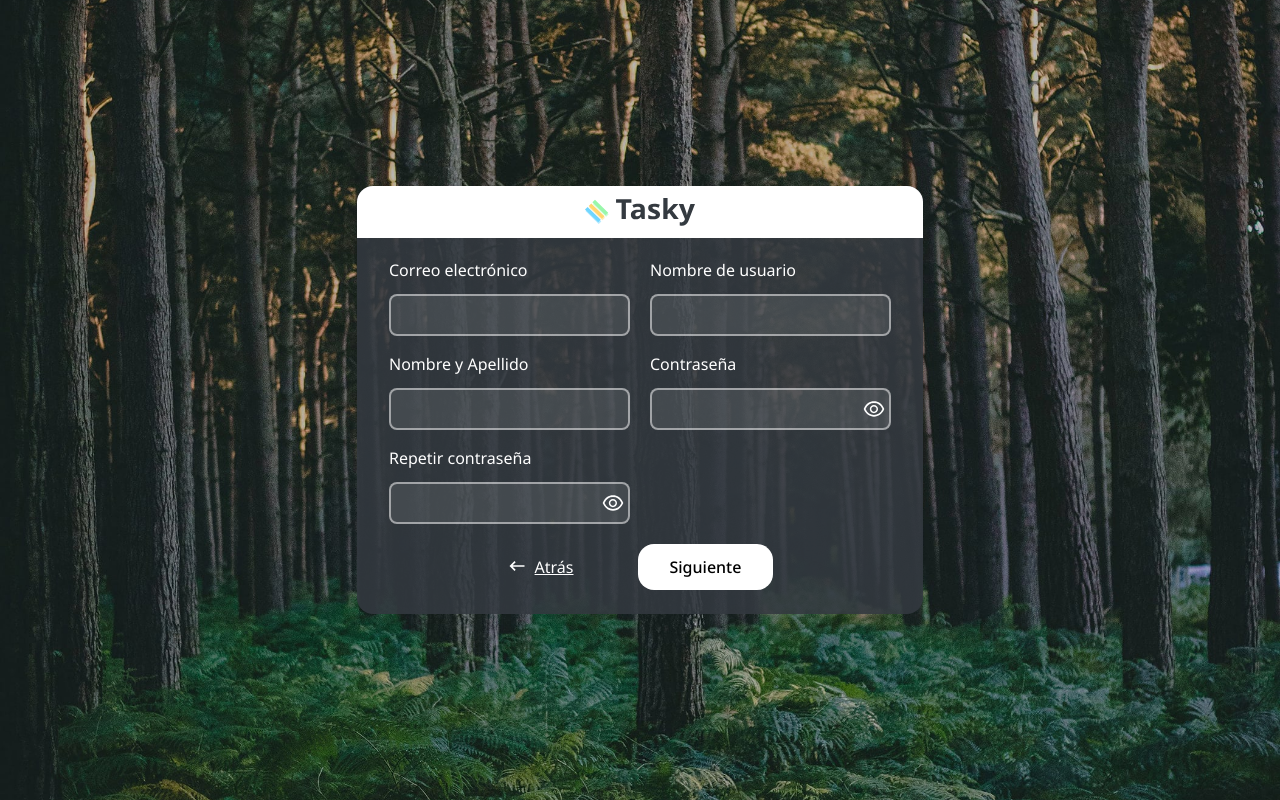
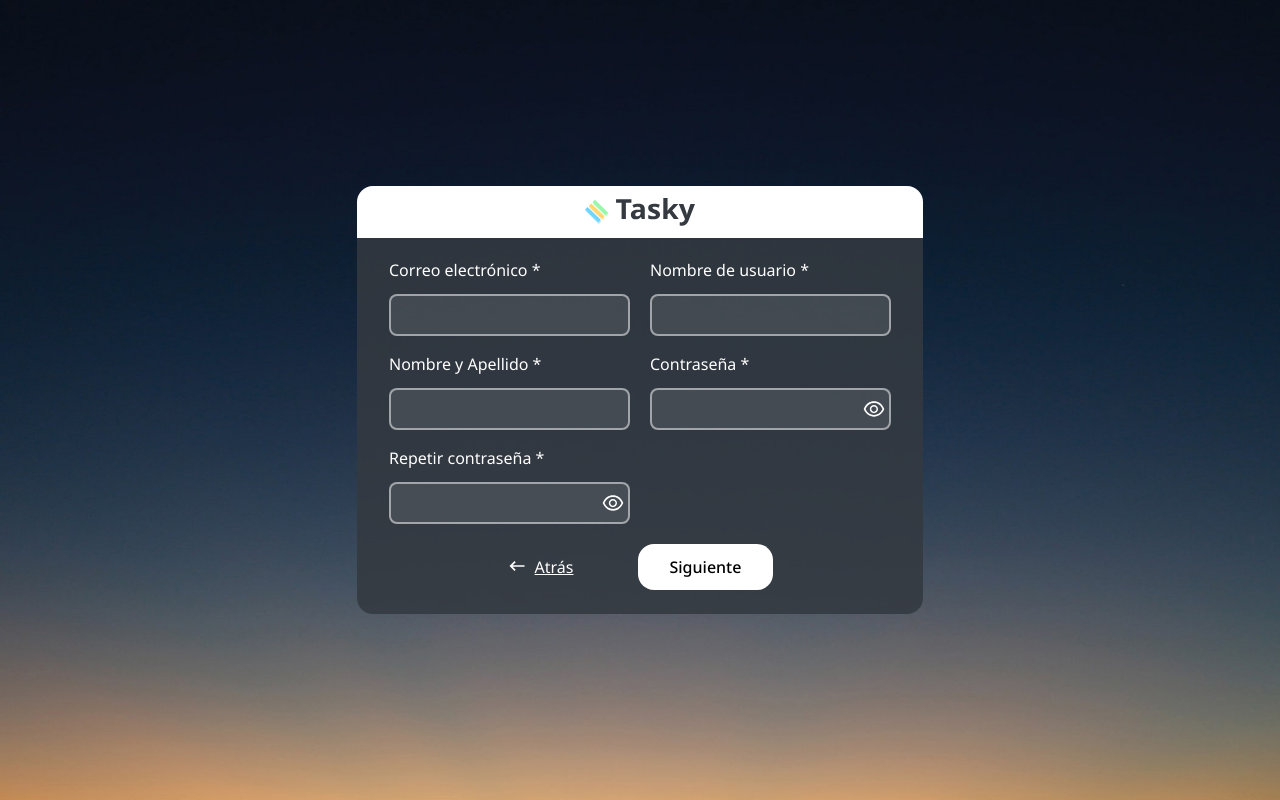
Before and after one commit to emilianovaccaro/Tasky, a React (Vite) app in the folder client/: page /register in a window 1280 px wide. Built offline with nearby package versions, Linux system fonts and the light colour scheme.

Commit message:
UI Fixes in login and register

```diff
--- a/client/src/App.jsx
+++ b/client/src/App.jsx
@@ -25,9 +25,9 @@ function App() {
 
   useEffect(()=> {
     setMode(currentTheme(localStorage.getItem('theme')))
-    const background = localStorage.getItem('background') || 'forest'
+    const background = localStorage.getItem('background') || 'sunset'
+    background === 'sunset' && (document.body.style.backgroundImage = `url(${Sunset})`)
     background === 'forest' && (document.body.style.backgroundImage = `url(${Forest})`)
-    background === 'sunset' && (document.body.style.backgroundImage = `url(${Sunset})`)
     background === 'mountain' && (document.body.style.backgroundImage = `url(${Mountain}`)
   },[])
 
--- a/client/src/components/Task.jsx
+++ b/client/src/components/Task.jsx
@@ -9,8 +9,6 @@ import { useDispatch, useSelector } from 'react-redux'
 import { deleteTask, updateTask } from '../redux/actions/tasksActions'
 import { Card } from './Card/Card'
 import { Profile } from './Profile'
-import TaskForm from './TaskForm'
-
 
 export const Task = ({ task, toggleModal, setTaskProps }) => {
   const { team } = useSelector(state => state.user)
@@ -23,7 +21,6 @@ export const Task = ({ task, toggleModal, setTaskProps }) => {
   if ( comments.length > 0 ) {
     lastComment = comments[comments.length - 1]
   }
-
 
   const creator = team.find(teammate => teammate._id == userId )?.username
   const commentor = team.find(teammate => teammate.username == lastComment?.author)
@@ -136,6 +133,7 @@ const ContainerInfoTask = styled.div`
 
 const ActionButtons = styled.div`
   display: flex;
+  flex-direction: column;
   gap: 16px;
   margin: 16px 0;
 `
--- a/client/src/components/TaskForm.jsx
+++ b/client/src/components/TaskForm.jsx
@@ -18,7 +18,6 @@ const validationSchema = yup.object().shape({
   title:
     yup.string()
       .required('campo obligatorio')
-      .min(6, 'mínimo 6 caracteres')
       .matches(/^[aA-zZ\s]+$/, 'el campo solo admite letras'),
   priority:
     yup.string()
@@ -75,7 +74,7 @@ const TaskForm = (props) => {
 
   return (
     <Modal inputs multipleInputs>
-      <form onSubmit={handleSubmit} onBlur={handleBlur} onChange={handleChange}>
+      <form onSubmit={handleSubmit}>
         <InputsContainer>
           <SubTitle>Crear tarea</SubTitle>
           <IconButton button type='button' onClick={() => {props.toggleModal(false)}}> <Icon as={icons.close} white={'white'} /></IconButton>
@@ -83,7 +82,7 @@ const TaskForm = (props) => {
 
         <InputsContainer>
           <Input name='title' type={'text'}
-            id='title' inputLabel={'Título'}
+            id='title' inputLabel={'Título *'}
             touched={touched.title}
             error={touched.title && errors.title}
             onChange={handleChange}
--- a/client/src/pages/Login.jsx
+++ b/client/src/pages/Login.jsx
@@ -75,7 +75,7 @@ export const Login = () => {
         <form onSubmit={handleSubmit}>
           <Label paragraph>Ingresa tu nombre de usuario para que podamos enviarte un correo electrónico con tu nueva contraseña.</Label>
           <div>
-            <Input touched={touched.usernameForgot} error={errors.usernameForgot} name='usernameForgot' onChange={ handleChange } value={ values.usernameForgot} onBlur={ handleBlur } type={'text'} id="usernameForgot" inputLabel={'Nombre de usuario'} fullWidth />
+            <Input touched={touched.usernameForgot} error={errors.usernameForgot} name='usernameForgot' onChange={ handleChange } value={ values.usernameForgot} onBlur={ handleBlur } type={'text'} id="usernameForgot" inputLabel={'Nombre de usuario *'} fullWidth />
           </div>
           <ButtonsContainer>
             <Label button icon onClick={() => setSection('login')}><Icon as={icons.back} size={20} mr={8} />Atrás</Label>
--- a/client/src/pages/Register.jsx
+++ b/client/src/pages/Register.jsx
@@ -107,15 +107,15 @@ export const Register = () => {
           {section === 'page-1' &&
           <>
             <InputsContainer>
-              <Input touched={ touched.email } error={ errors.email } name='email' onChange={ handleChange } value={ values.email } onBlur={ handleBlur } type={'email'} id="email" inputLabel={'Correo electrónico'} />
-              <Input touched={ touched.username } error={ errors.username } name='username' onChange={ handleChange } value={ values.username } onBlur={ handleBlur } type={'text'} id="username" inputLabel={'Nombre de usuario'} />
+              <Input touched={ touched.email } error={ errors.email } name='email' onChange={ handleChange } value={ values.email } onBlur={ handleBlur } type={'email'} id="email" inputLabel={'Correo electrónico *'} />
+              <Input touched={ touched.username } error={ errors.username } name='username' onChange={ handleChange } value={ values.username } onBlur={ handleBlur } type={'text'} id="username" inputLabel={'Nombre de usuario *'} />
             </InputsContainer>
             <InputsContainer>
-              <Input touched={ touched.fullname } error={ errors.fullname } name='fullname' onChange={ handleChange } value={ values.fullname } onBlur={ handleBlur } type={'text'} id="fullname" inputLabel={'Nombre y Apellido'} />
-              <Input touched={ touched.password } error={ errors.password } name='password' onChange={ handleChange } value={ values.password } onBlur={ handleBlur } type={'password'} id="password" icon={<Icon as={icons.eye} white />} inputLabel={'Contraseña'} maxLength={40} />
+              <Input touched={ touched.fullname } error={ errors.fullname } name='fullname' onChange={ handleChange } value={ values.fullname } onBlur={ handleBlur } type={'text'} id="fullname" inputLabel={'Nombre y Apellido *'} />
+              <Input touched={ touched.password } error={ errors.password } name='password' onChange={ handleChange } value={ values.password } onBlur={ handleBlur } type={'password'} id="password" icon={<Icon as={icons.eye} white />} inputLabel={'Contraseña *'} maxLength={40} />
             </InputsContainer>
             <InputsContainer>
-              <Input touched={ touched.repeatPassword } error={ errors.repeatPassword } name='repeatPassword' onChange={ handleChange } value={ values.repeatPassword } onBlur={ handleBlur } type={'password'} id="repeatPassword" icon={<Icon as={icons.eye} white />} inputLabel={'Repetir contraseña'} maxLength={40}  />
+              <Input touched={ touched.repeatPassword } error={ errors.repeatPassword } name='repeatPassword' onChange={ handleChange } value={ values.repeatPassword } onBlur={ handleBlur } type={'password'} id="repeatPassword" icon={<Icon as={icons.eye} white />} inputLabel={'Repetir contraseña *'} maxLength={40}  />
             </InputsContainer>
             <ButtonsContainer>
               <TextButtonSmall to={'/login'}><Icon as={icons.back} size={20} mr={8} />Atrás</TextButtonSmall>
@@ -127,7 +127,7 @@ export const Register = () => {
           {section === 'page-2' &&
           <>
             <InputsContainer>
-              <Input touched={ touched.phone } error={ errors.phone } name='phone' onChange={ handleChange } value={ values.phone } onBlur={ handleBlur } type={'tel'} id="phone" inputLabel={'Teléfono'} />
+              <Input touched={ touched.phone } error={ errors.phone } name='phone' onChange={ handleChange } value={ values.phone } onBlur={ handleBlur } type={'tel'} id="phone" inputLabel={'Teléfono *'} />
               <Select touched={ touched.role } error={ errors.role } name='role' onChange={ handleChange } value={ values.role } onBlur={ handleBlur } type={'text'} id="role" inputLabel={'Rol'} >
                 <option value='Analista de Calidad'>Analista de Calidad</option>
                 <option value='Analista de Datos'>Analista de Datos</option>
@@ -147,8 +147,8 @@ export const Register = () => {
               </RadioContainer>
             </InputsContainer>
             <InputsContainer>
-              <Input touched={ touched.teamId } error={ errors.teamId } name='teamId' onChange={ handleChange } value={ values.teamId } onBlur={ handleBlur } type={'teamId'} id="teamId" icon={<Icon as={icons.eye} white />} inputLabel={'ID del equipo (nuevo o existente)'} maxLength={40}  />
-              <Input touched={ touched.teamPassword } error={ errors.teamPassword } name='teamPassword' onChange={ handleChange } value={ values.teamPassword } onBlur={ handleBlur } type={'password'} id="teamPassword" icon={<Icon as={icons.eye} white />} inputLabel={'Contraseña del equipo'} maxLength={40}  />
+              <Input touched={ touched.teamId } error={ errors.teamId } name='teamId' onChange={ handleChange } value={ values.teamId } onBlur={ handleBlur } type={'teamId'} id="teamId" icon={<Icon as={icons.eye} white />} inputLabel={'ID del equipo (nuevo o existente) *'} maxLength={40}  />
+              <Input touched={ touched.teamPassword } error={ errors.teamPassword } name='teamPassword' onChange={ handleChange } value={ values.teamPassword } onBlur={ handleBlur } type={'password'} id="teamPassword" icon={<Icon as={icons.eye} white />} inputLabel={'Contraseña del equipo *'} maxLength={40}  />
             </InputsContainer>
             {dbError && <SubLabel error registerError>{`${dbError?.msg}`}</SubLabel>}
             <ButtonsContainer>
--- a/client/src/pages/Settings.jsx
+++ b/client/src/pages/Settings.jsx
@@ -22,8 +22,8 @@ export const Settings = ({setMode}) => {
 
   const handleBackground = (values) => {
     localStorage.setItem('background', values)
+    values === 'sunset' && (document.body.style.backgroundImage = `url(${Sunset})`)
     values === 'forest' && (document.body.style.backgroundImage = `url(${Forest})`)
-    values === 'sunset' && (document.body.style.backgroundImage = `url(${Sunset})`)
     values === 'mountain' && (document.body.style.backgroundImage = `url(${Mountain}`)
   }
 
@@ -41,8 +41,8 @@ export const Settings = ({setMode}) => {
 
         <Label>Cambiar imagen de fondo</Label>
         <SettingsContainer>
+          <img onClick={() => {handleBackground('sunset')}} src={SunsetThumb} alt='background' />
           <img onClick={() => {handleBackground('forest')}} src={ForestThumb} alt='background' />
-          <img onClick={() => {handleBackground('sunset')}} src={SunsetThumb} alt='background' />
           <img onClick={() => {handleBackground('mountain')}} src={MountainThumb} alt='background' />
         </SettingsContainer>
 
--- a/client/src/todo.js
+++ b/client/src/todo.js
@@ -1,8 +1,6 @@
 /*
 
-  Marcar los campos obligatorios (asteriscos)
   Placeholders de accesibilidad
-  Fondo de pantalla liso por defecto
   Corregir todos los errores visuales
   Cambiar imagenes de perfil por imagenes estilo netflix con animales
   Ajustamos los colores de los temas para que los 3 se vean bien
```
